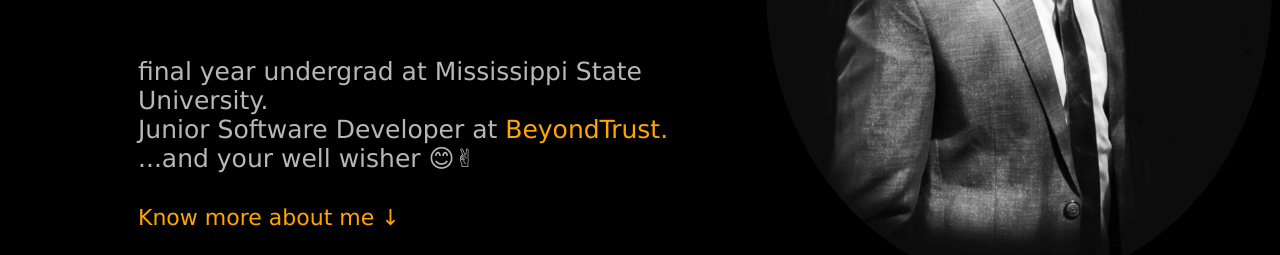
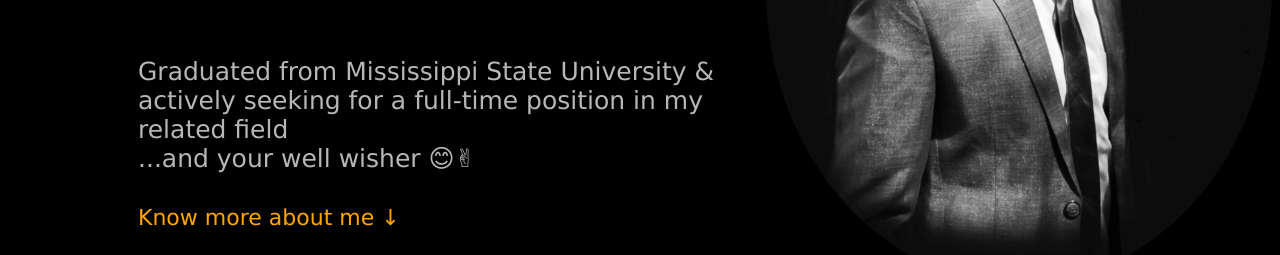
Before and after one commit to amangyawali29/portfolio, a plain HTML site: page index.html in a window 1280 px wide. Shown: the part 336-591 px from the top of the page. Drawn offline with Linux system fonts and the light colour scheme.

Commit message:
updated my portfolio

```diff
--- a/index.html
+++ b/index.html
@@ -20,7 +20,7 @@
             <div class="paragraph">
                 <p id="name">Hi I'm Aman.</p>
                 <p id="role">Software Developer &amp;<br> Web Designer</p>
-                <p id="job">final year undergrad at Mississippi State University.<br>Junior Software Developer at <a href="https://www.beyondtrust.com/" target="_blank" id="bt">BeyondTrust.</a><br>...and your well wisher &#128522;&#9996;<br><br><a href="#about" id="lm">Know more about me &#x2193;</a></p>
+                <p id="job">Graduated from Mississippi State University & <br>actively seeking for a full-time position in my related field<br>...and your well wisher &#128522;&#9996;<br><br><a href="#about" id="lm">Know more about me &#x2193;</a></p>
             </div>
             <div class="aman">
                 <img src="img/aman.jpg" alt="my_photo">
```
